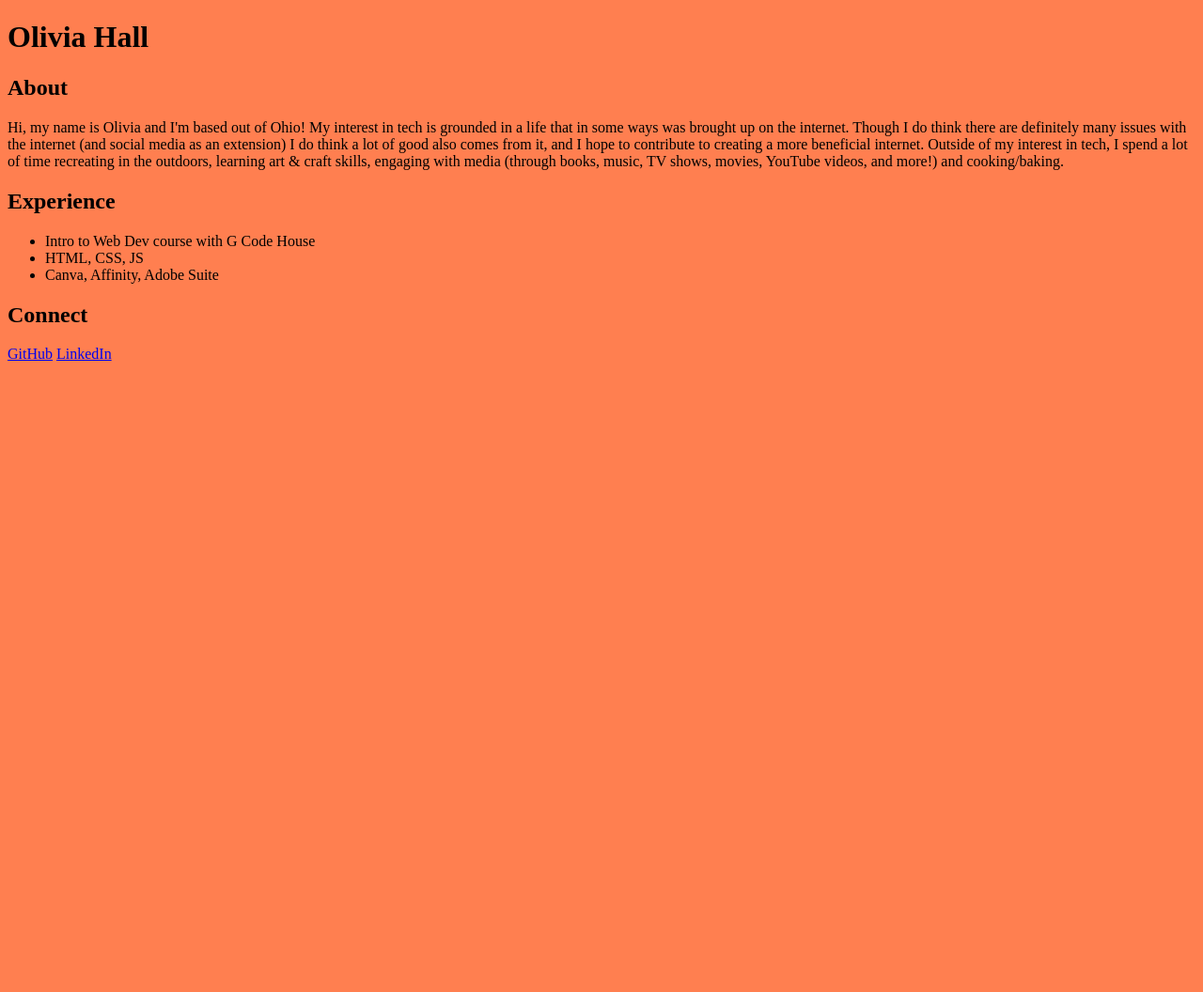
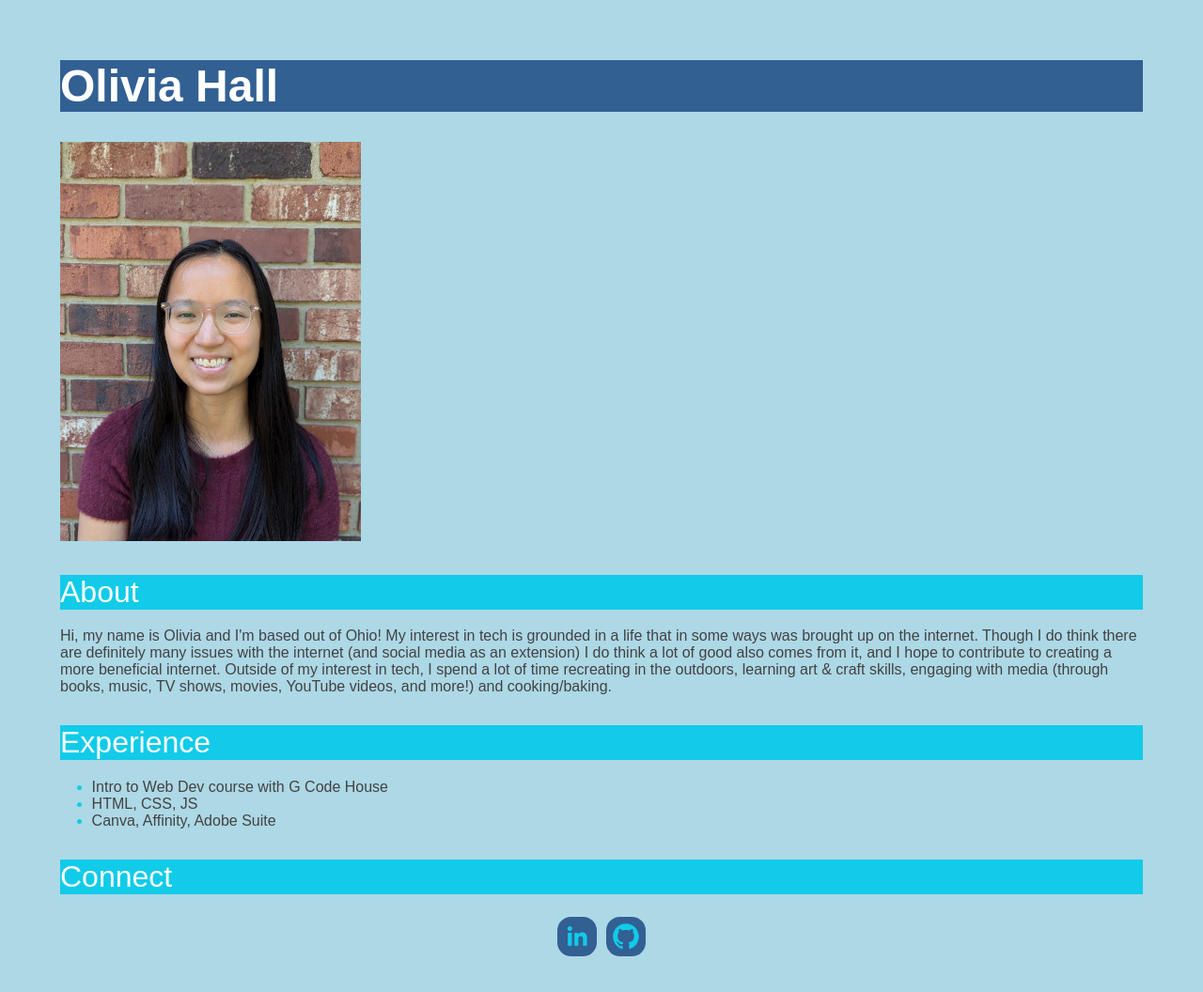
Before and after one commit to ohall3254/Olivia-Hall-Jupiter, a plain HTML site: page index.html in a window 1280 px wide. Shown: the whole page at 94% size. Before the commit the page ends 800 px from the top, so only its background shows below. Drawn offline with Linux system fonts and the light colour scheme.

Commit message:
completed lesson 8 assignment

```diff
--- a/css/index.css
+++ b/css/index.css
@@ -1,3 +1,41 @@
+h1 {
+    color: white;
+    background-color: #326093;
+    font-size: 3em;
+    font-weight: 600;
+}
+
+#Olivia_Photo {
+    width: 20em;
+    margin: auto auto 2em;
+}
+
 body {
-    background-color: coral;
+    background-color: lightblue;
+    color: rgb(67, 66, 66);
+    font-family: Arial, Helvetica, sans-serif;
+    margin: 5%;
 }
+
+h2 {
+    color: white;
+    background-color: #11CBE9;
+    font-size: 2em;
+    font-weight: 200;
+    margin: auto auto 0.6em;
+}
+
+section {
+    margin: auto auto 2em;
+}
+
+ul {
+    list-style: outside;
+    margin: auto -0.4em auto;
+}
+
+li::marker {
+    color: #11CBE9;
+}
+
+/*  h2 margin: 1em auto .5em; */
--- a/index.html
+++ b/index.html
@@ -13,6 +13,8 @@
     <body>
 
         <h1>Olivia Hall</h1>
+
+        <img id="Olivia_Photo" src="/images/olivia_hall_photo.jpg" alt="Photo of Olivia Hall, an Asian woman wearing glasses and a red fuzzy short-sleeve sweater, standing in front of a brick wall">
 
         <section id="About">
             <h2>About</h2>
@@ -30,8 +32,23 @@
 
         <section id="Connect">
             <h2>Connect</h2>
-            <a href="https://github.com/ohall3254">GitHub</a>
-            <a href="https://www.linkedin.com/in/olivia-hall-9569642b1/">LinkedIn</a>
+
+            <!-- Social Media Icons by NiftyButtons https://niftybuttons.com -->
+                <div style="display: flex; flex-wrap:wrap; align-items: center; justify-content: center;">
+
+                <!-- LinkedIn -->
+                    <a href="https://www.linkedin.com/in/olivia-hall-9569642b1/" target="_blank" rel="noopener noreferrer" style="text-decoration:none;border:0;width:38px;height:38px;padding:2px;margin:5px;color:#11CBE9;border-radius:35%;background-color:#326093;">
+                    <svg class="niftybutton-linkedin" style="display:block;fill:currentColor" data-donate="true" data-tag="lin" data-name="LinkedIn" viewBox="0 0 512 512" preserveAspectRatio="xMidYMid meet">
+                    <title>LinkedIn social icon</title>
+                    <path d="M186.4 142.4c0 19-15.3 34.5-34.2 34.5 -18.9 0-34.2-15.4-34.2-34.5 0-19 15.3-34.5 34.2-34.5C171.1 107.9 186.4 123.4 186.4 142.4zM181.4 201.3h-57.8V388.1h57.8V201.3zM273.8 201.3h-55.4V388.1h55.4c0 0 0-69.3 0-98 0-26.3 12.1-41.9 35.2-41.9 21.3 0 31.5 15 31.5 41.9 0 26.9 0 98 0 98h57.5c0 0 0-68.2 0-118.3 0-50-28.3-74.2-68-74.2 -39.6 0-56.3 30.9-56.3 30.9v-25.2H273.8z"></path>
+                    </svg></a>
+
+                <!-- GitHub -->
+                    <a href="https://github.com/ohall3254" target="_blank" rel="noopener noreferrer" style="text-decoration:none;border:0;width:38px;height:38px;padding:2px;margin:5px;color:#11CBE9;border-radius:35%;background-color:#326093;">
+                    <svg class="niftybutton-github" style="display:block;fill:currentColor" data-donate="true" data-tag="git" data-name="Github" viewBox="0 0 512 512" preserveAspectRatio="xMidYMid meet">
+                    <title>Github social icon</title>
+                    <path d="M256 70.7c-102.6 0-185.9 83.2-185.9 185.9 0 82.1 53.3 151.8 127.1 176.4 9.3 1.7 12.3-4 12.3-8.9V389.4c-51.7 11.3-62.5-21.9-62.5-21.9 -8.4-21.5-20.6-27.2-20.6-27.2 -16.9-11.5 1.3-11.3 1.3-11.3 18.7 1.3 28.5 19.2 28.5 19.2 16.6 28.4 43.5 20.2 54.1 15.4 1.7-12 6.5-20.2 11.8-24.9 -41.3-4.7-84.7-20.6-84.7-91.9 0-20.3 7.3-36.9 19.2-49.9 -1.9-4.7-8.3-23.6 1.8-49.2 0 0 15.6-5 51.1 19.1 14.8-4.1 30.7-6.2 46.5-6.3 15.8 0.1 31.7 2.1 46.6 6.3 35.5-24 51.1-19.1 51.1-19.1 10.1 25.6 3.8 44.5 1.8 49.2 11.9 13 19.1 29.6 19.1 49.9 0 71.4-43.5 87.1-84.9 91.7 6.7 5.8 12.8 17.1 12.8 34.4 0 24.9 0 44.9 0 51 0 4.9 3 10.7 12.4 8.9 73.8-24.6 127-94.3 127-176.4C441.9 153.9 358.6 70.7 256 70.7z"></path>
+                    </svg></a></div>
         </section>
 
     </body>
```
Also changed, not shown: images/olivia_hall_photo.jpg (added).
